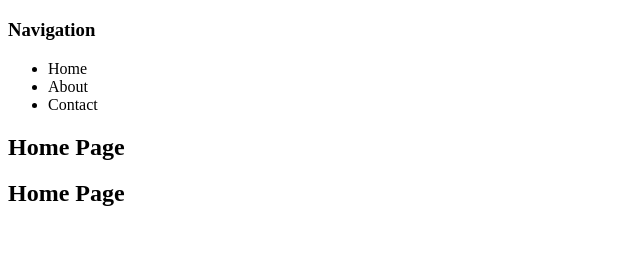
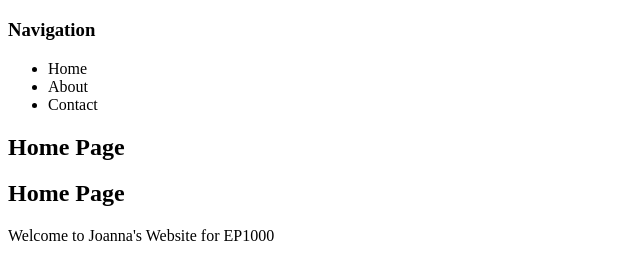
Before and after one commit to TeoQiKai/TeoQiKai.github.io, a plain HTML site: page index.html in a window 1280 px wide. Shown: the part 61-340 px from the top of the page, without its empty margins (0-640 px from the left). Drawn offline with Linux system fonts and the light colour scheme.

Commit message:
Added welcome msg to index.html

```diff
--- a/index.html
+++ b/index.html
@@ -21,4 +21,5 @@
 				<div id="main">
 					<h2>Home Page</h2>
 					<h2>Home Page</h2>
+					<p>Welcome to Joanna's Website for EP1000</p>
 				<p>
```
